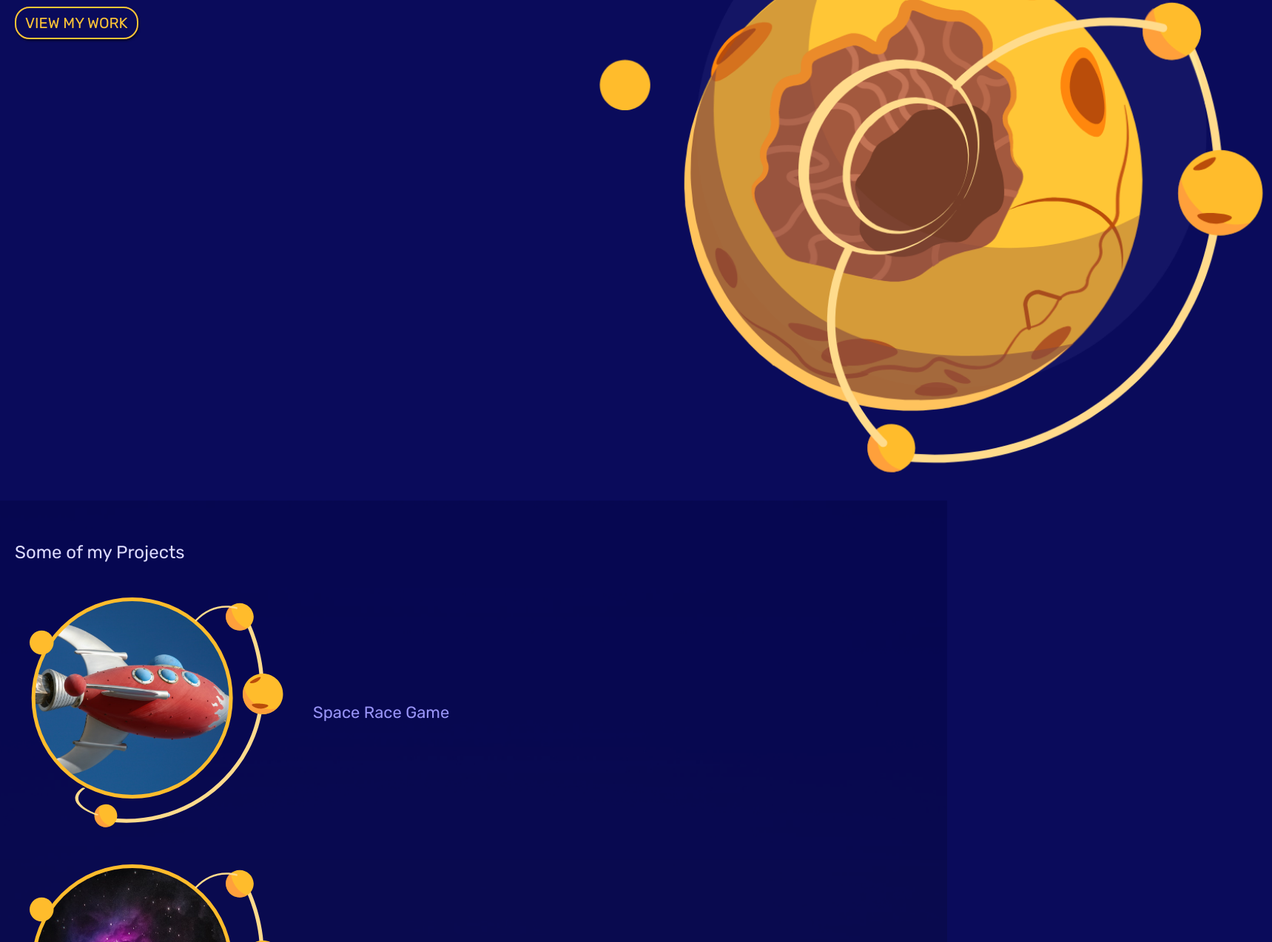
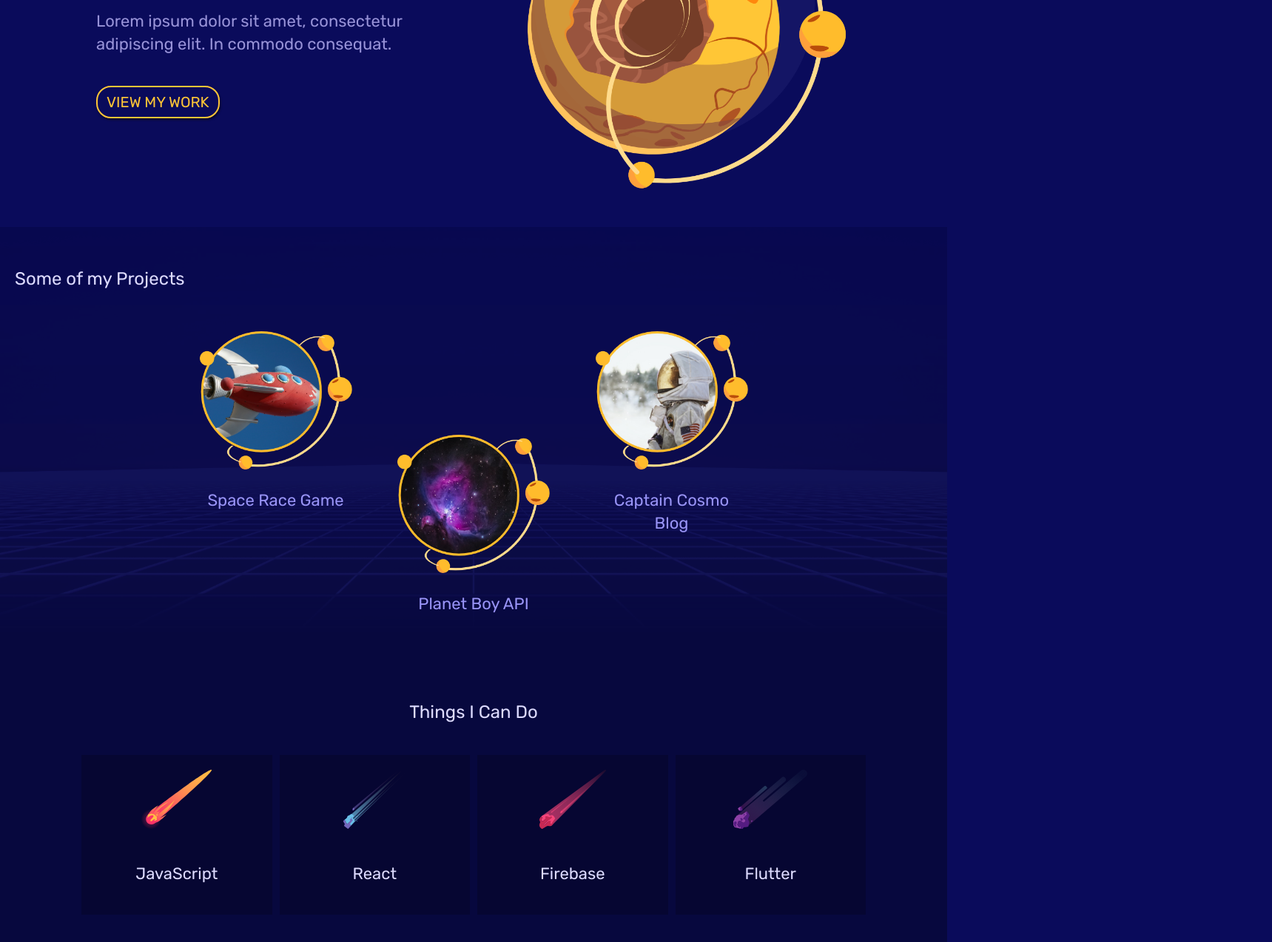
Before and after one commit to Geachie/Cosmo-Junkie, a plain HTML site: page index.html in a window 1280 px wide. Shown: the part 302-1576 px from the top of the page at 74% size, 1719 px wide, since content can reach past the window. Drawn offline with Linux system fonts and the light colour scheme.

Commit message:
Add large tablet/laptop styles

```diff
--- a/styles.css
+++ b/styles.css
@@ -228,14 +228,134 @@ footer img {
 
 @media screen and (min-width: 620px) {
 
+  .welcome-text {
+    grid-column: 1/5;
+  }
+
+  .welcome-img {
+    grid-column: 5/9;
+  }
+
+  .welcome-img img {
+    width: 100%;
+  }
+
+  .projects {
+    margin-top: 40px;
+  }
+
+  .projects a {
+    grid-column: span 4;
+    display: block;
+    margin: 20px 0;
+  }
+
+  .projects a:last-child {
+    grid-column: 3/7;
+  }
+
+  .projects a * {
+    margin: 10px;
+    max-width: 60%;
+    margin: 10px 20%;
+  }
+
+  .projects h4 {
+    text-align: center;
+  }
+
+  #skills {
+    padding: 30px 100px;
+  }
+
+  footer {
+    background-size: 20%;
+  }
+
 }
 
 /* large tablets and laptop styles */
 
 @media screen and (min-width: 960px) {
+
   body {
     font-size: 18px;
   }
+
+  .grid{
+    width: 100%;
+    max-width: 1060px;
+    margin: 0 auto;
+    box-sizing: border-box;
+  }
+
+  .leading {
+    margin: 20px 0;
+  }
+
+  .site-nav {
+    padding: 0 20px;
+  }
+
+  .site-nav h1 {
+    grid-column: 1/3;
+  }
+
+  .site-nav ul {
+    display: flex;
+    grid-column: 6/9;
+    justify-content: flex-end;
+    align-self: center;
+
+  }
+
+  .site-nav li {
+    margin-left: 20px;
+  }
+
+  .welcome-text {
+    align-self: center;
+  }
+
+  #welcome {
+    padding-bottom: 40px;
+  }
+
+  .projects a:nth-child(1){
+    grid-column: 2/4;
+  }
+
+  .projects a:nth-child(2){
+    grid-column: 4/6;
+    padding-top: 140px;
+  }
+
+  .projects a:nth-child(3){
+    grid-column: 6/8;
+  }
+
+  .projects a * {
+    min-width: 80%;
+    margin: 10px 10%;
+  }
+
+  #skills {
+    padding: 30px 20px;
+  }
+
+  #skills ul {
+    margin: 40px auto;
+  }
+
+  #skills li {
+    grid-column: span 2;
+  }
+
+  footer {
+    padding: 40px 20px;
+    background-size: 20px;
+  }
+
 }
 
 /* desktop styles */
```
